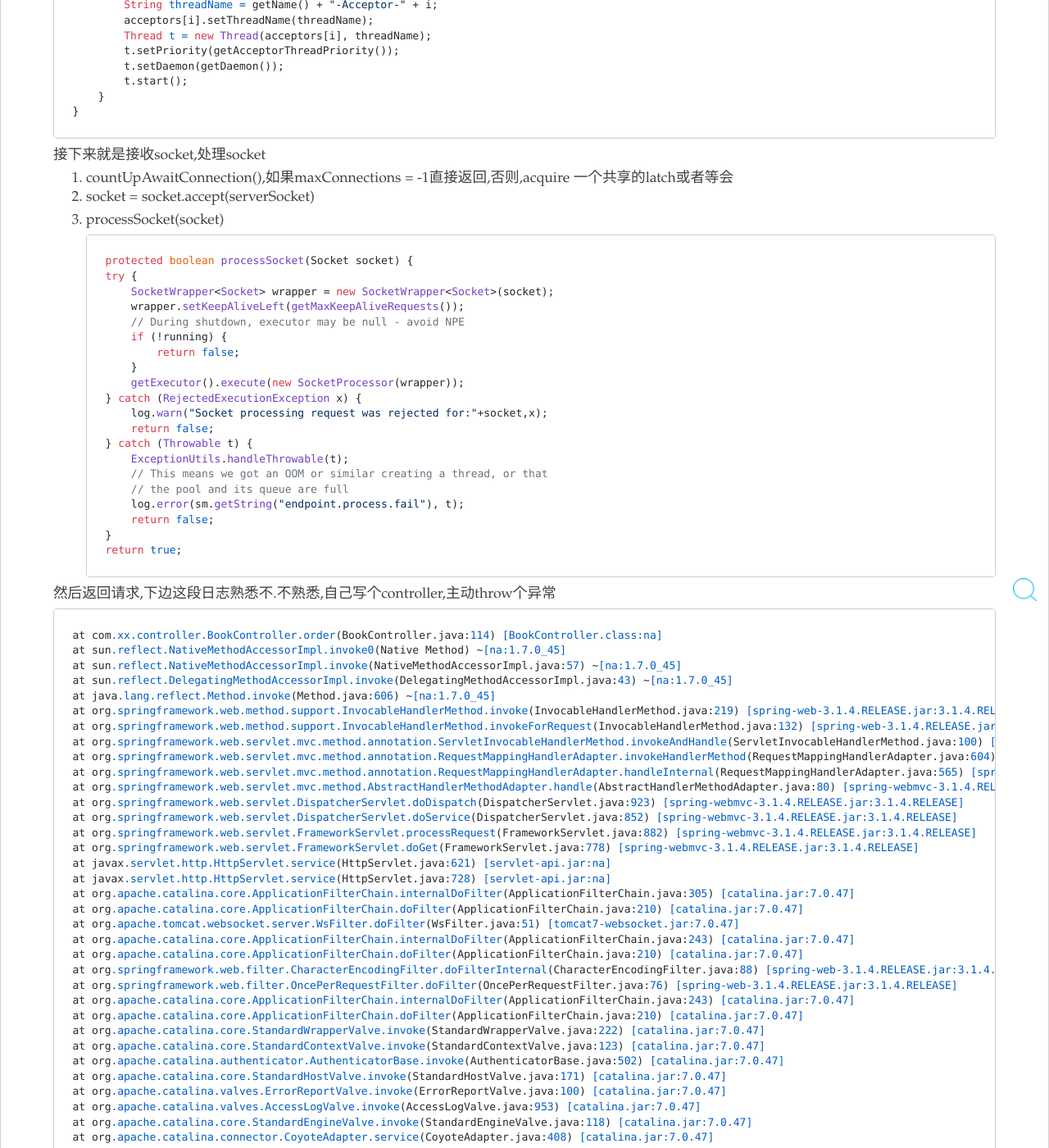
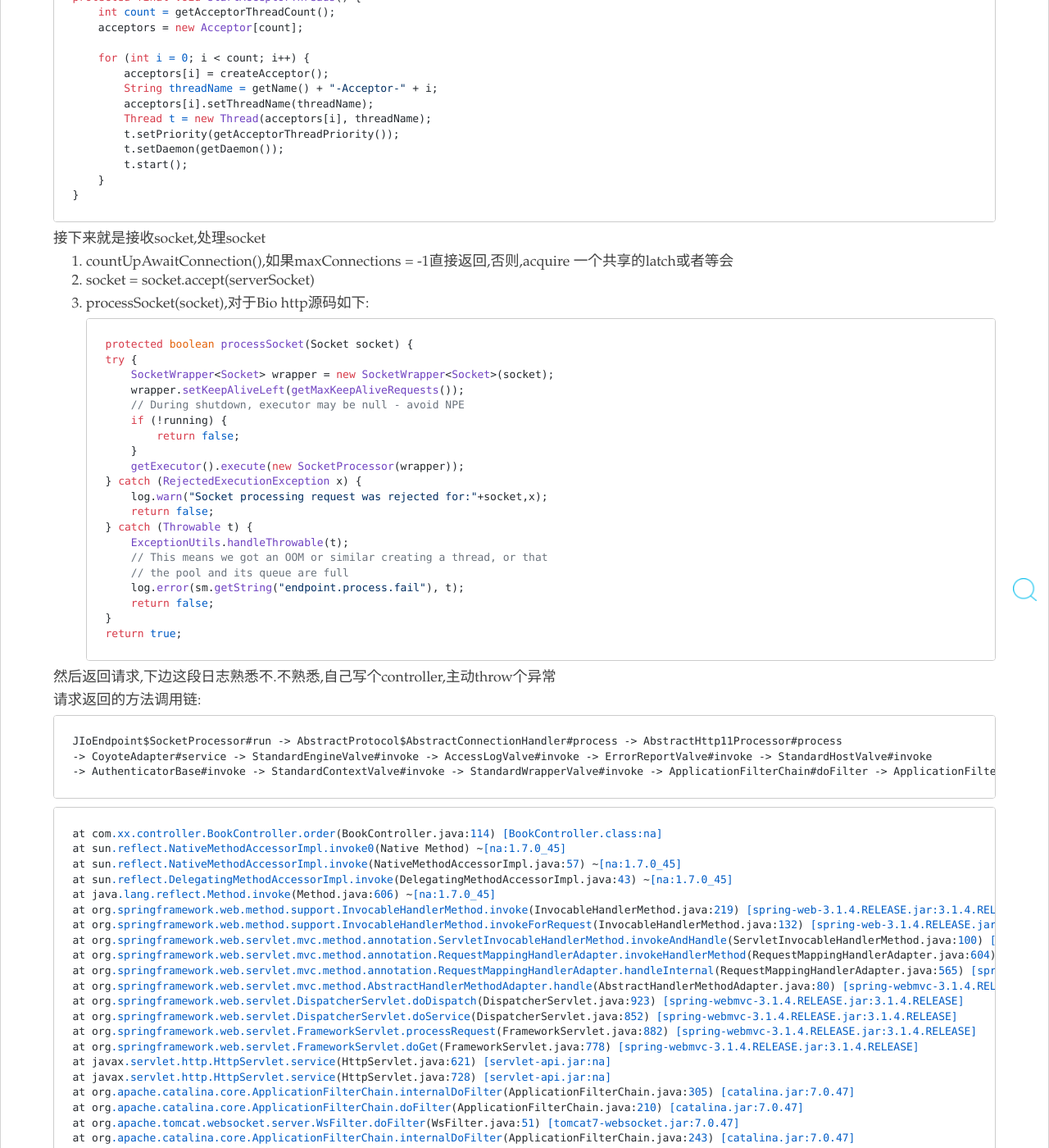
Before and after one commit to zy123a/lcj1992.github.com, a Jekyll site: the page built from _posts/soft/tomcat/2016-04-26-tomcat_source.md, in a window 1280 px wide and 1400 px high, scrolled down 5724 px. Shown: the whole window at 82% size. Built offline with Jekyll 4.4.1, drawn with Linux system fonts in a browser that asks for light colours; nearby versions of some CDN libraries; comment, search, counter and statistics services are not loaded; some of the changed text lies outside the part shown.

Commit message:
tomat source

````diff
--- a/_posts/soft/tomcat/2016-04-26-tomcat_source.md
+++ b/_posts/soft/tomcat/2016-04-26-tomcat_source.md
@@ -199,7 +199,9 @@
 	at org.apache.tomcat.util.net.JIoEndpoint$Acceptor.run(JIoEndpoint.java:216)
 	at java.lang.Thread.run(Thread.java:745)
 
-Acceptor是这么产生的
+Acceptor是这么产生的,启动`getAcceptorThreadCount()`个线程,接收请求.
+
+>   Connector#startInternal() -> AbstractEndpoint#start() -> JIoEndpoint#startInternal() -> AbstractEndpoint#startAcceptorThreads() -> JioEndpoint#createAcceptor()
 
 ![create_acceptor](/images/soft/create_acceptor.png)
 
@@ -232,7 +234,7 @@
 
 1.  countUpAwaitConnection(),如果maxConnections = -1直接返回,否则,acquire 一个共享的latch或者等会
 2.  socket = socket.accept(serverSocket)
-3.  processSocket(socket)
+3.  processSocket(socket),对于Bio http源码如下:
 
         protected boolean processSocket(Socket socket) {
         try {
@@ -256,6 +258,14 @@
         return true;
 
 然后返回请求,下边这段日志熟悉不.不熟悉,自己写个controller,主动throw个异常
+
+请求返回的方法调用链:
+
+```
+JIoEndpoint$SocketProcessor#run -> AbstractProtocol$AbstractConnectionHandler#process -> AbstractHttp11Processor#process
+-> CoyoteAdapter#service -> StandardEngineValve#invoke -> AccessLogValve#invoke -> ErrorReportValve#invoke -> StandardHostValve#invoke
+-> AuthenticatorBase#invoke -> StandardContextValve#invoke -> StandardWrapperValve#invoke -> ApplicationFilterChain#doFilter -> ApplicationFilterChain#internalDoFilter
+```
 
     at com.xx.controller.BookController.order(BookController.java:114) [BookController.class:na]
     at sun.reflect.NativeMethodAccessorImpl.invoke0(Native Method) ~[na:1.7.0_45]
````
Also changed, not shown: 1 other file.
